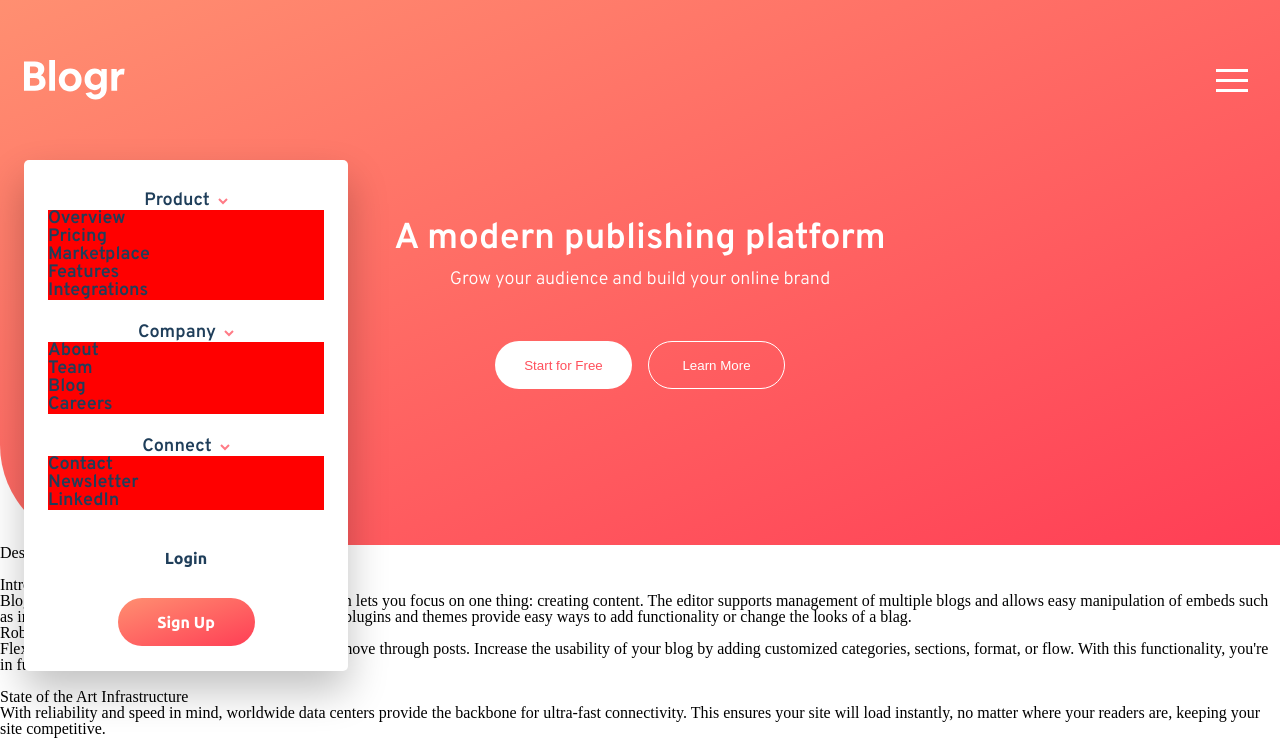
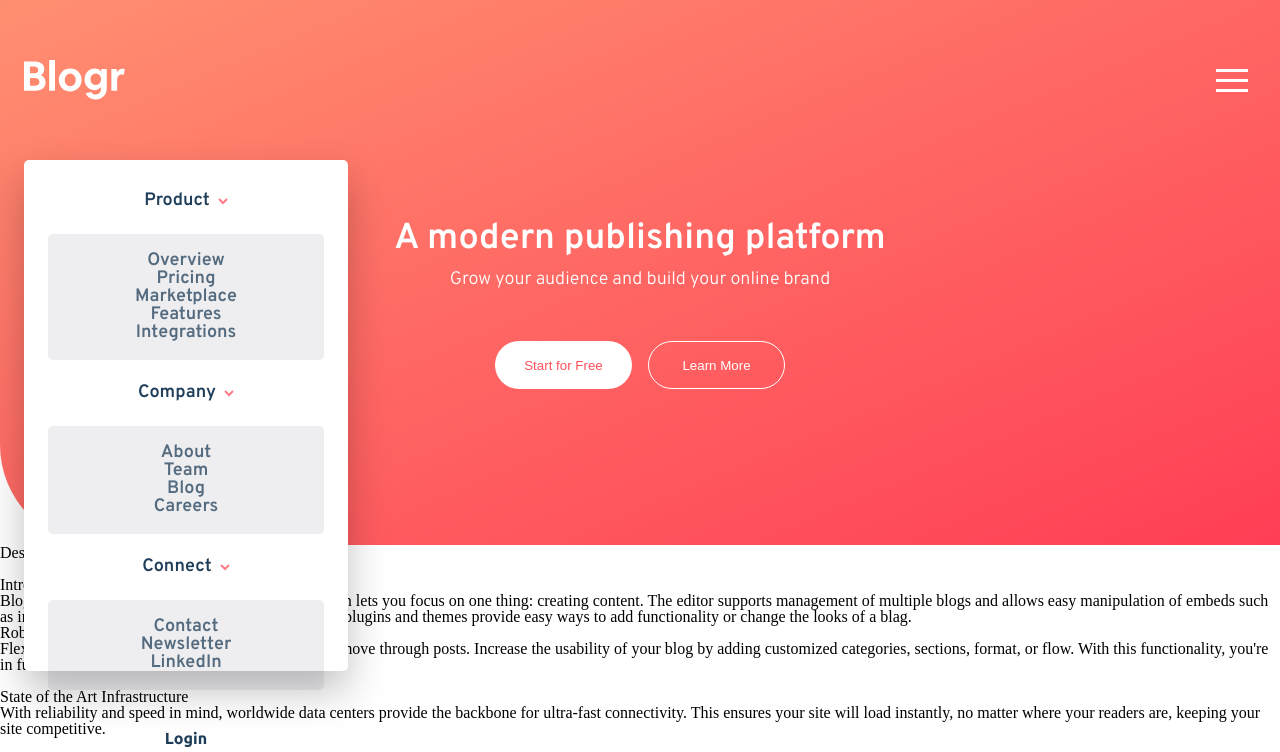
Before and after one commit to romofel/fm-blogr_landing_page, a React (Create React App) app: page / in a window 1280 px wide. Shown: the top 752 px of the page. Built offline with nearby package versions, Linux system fonts and the light colour scheme.

Commit message:
Style the sub menus and its items

```diff
--- a/src/App.css
+++ b/src/App.css
@@ -186,7 +186,17 @@ nav {
 }
 
 .hover-sub-menu {
-  background-color: red;
+  background-color: rgba(45 46 64 / 8%);
+  border-radius: 5px;
+  width: 100%;
+  text-align: center;
+  color: rgba(31 62 90 / 75%);
+  padding: 18px;
+  margin-top: 1.5rem;
+}
+
+.hover-sub-menu-item {
+  margin-top: 12px;
 }
 
 .separator {
```
